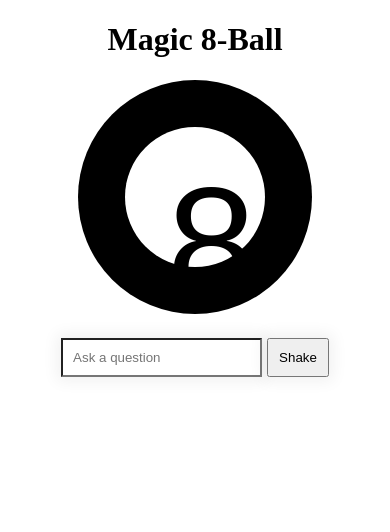
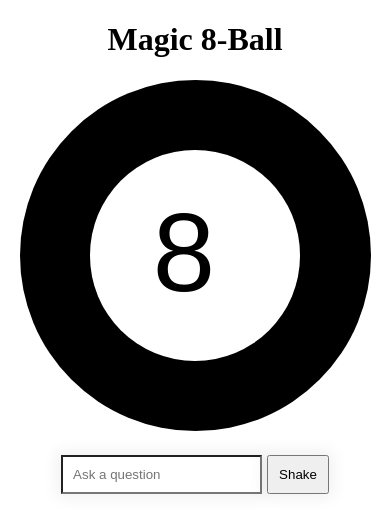
Before and after one commit to Brian-Holland/React_Magic_8-Ball, a React (Create React App) app: page / in a window 390 px wide. Shown: the top 532 px of the page. Built offline with nearby package versions, Linux system fonts and the light colour scheme; a web font is replaced by a local one.

Commit message:
removed mq

```diff
--- a/src/App.css
+++ b/src/App.css
@@ -152,6 +152,11 @@ button {
 		width: 95vw;
 		padding-bottom: 95vw;
 	}
+	.eight {
+		font-size: .6rem;
+		top: 17%;
+		left: 30%;
+	}
 } */
 
 @media (max-width: 768px) {
@@ -172,7 +177,7 @@ button {
 	}
 }
 
-@media (max-width: 984px) {
+/* @media (max-width: 984px) {
 	.triangle:after {
 		content: "";
 		display: block;
@@ -194,7 +199,7 @@ button {
 
 	.eight {
 		font-size: 10rem;
-		top: 17%;
-		left: 30%;
+		top: 13%;
+		left: 25%;
 	}
-}
+} */
```
